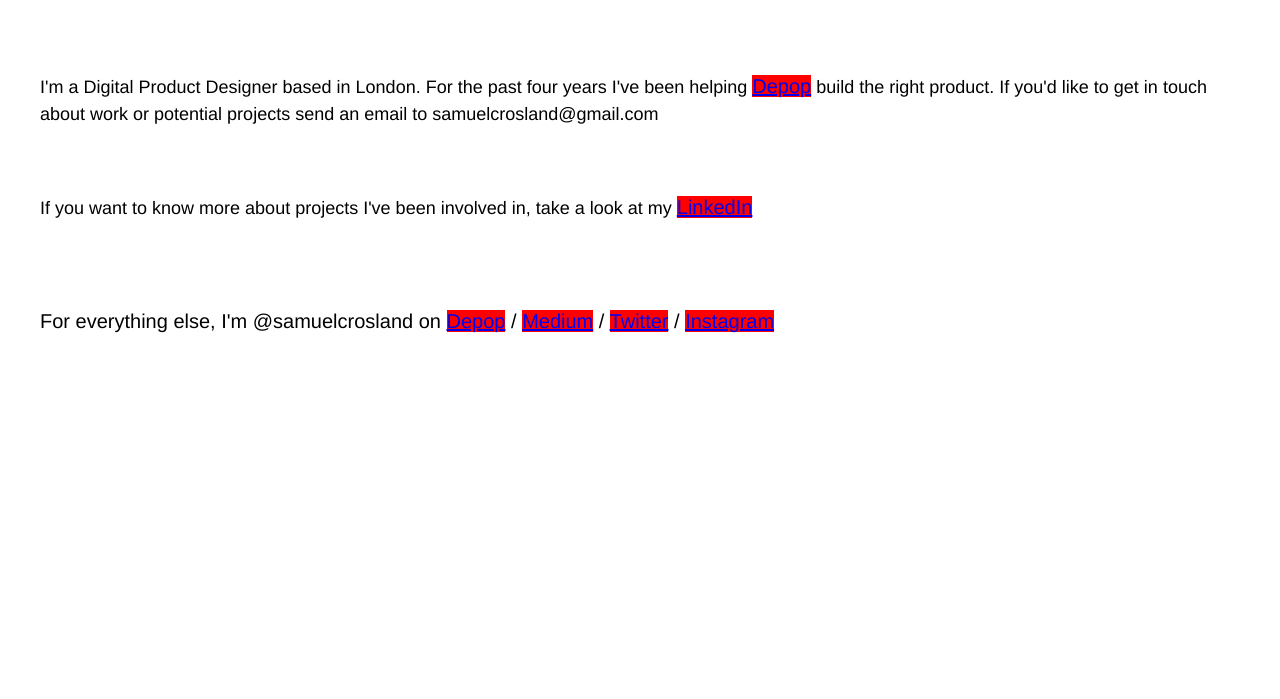
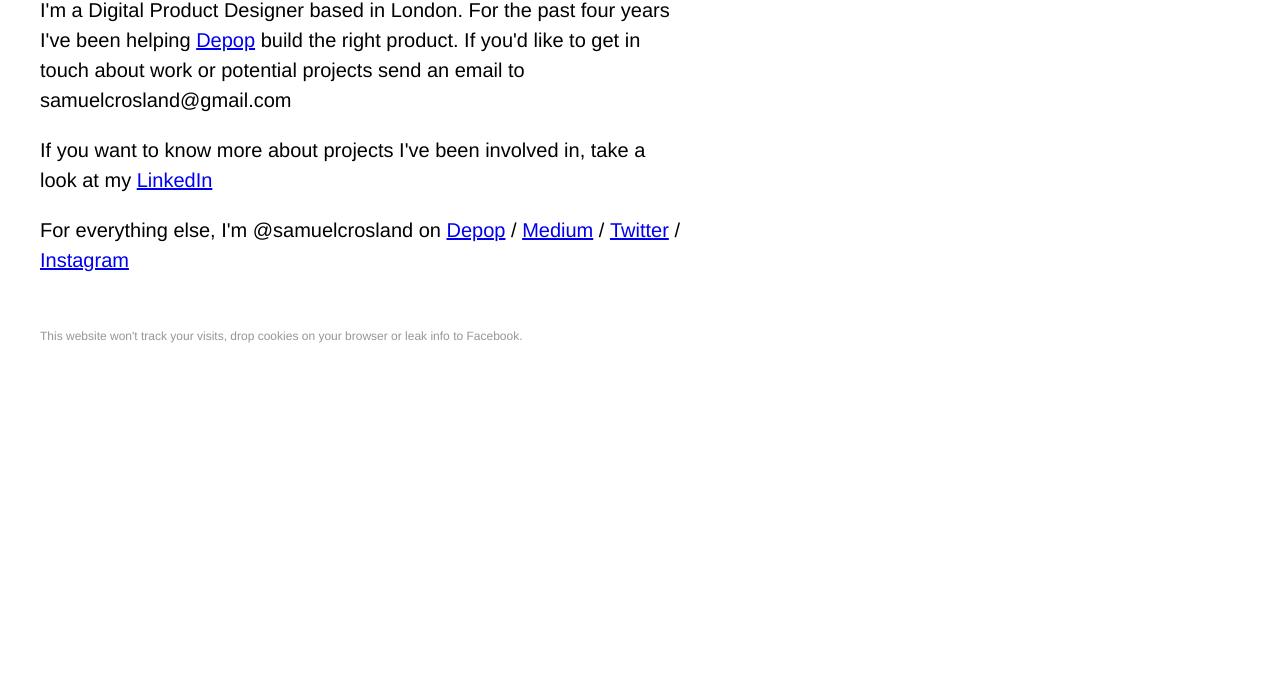
Before and after one commit to samuelcrosland/samuelcrosland.github.io, a plain HTML site: page index.html in a window 1280 px wide. Shown: the part 101-800 px from the top of the page. Drawn offline with Linux system fonts and the light colour scheme.

Commit message:
commit_samuelcrosland.com_v1.4

```diff
--- a/index.html
+++ b/index.html
@@ -2,40 +2,32 @@
   <head>
     <title>Samuel Crosland</title>
     <link rel="stylesheet" href="style.css">
-    <!-- Google Tag Manager -->
-<script>(function(w,d,s,l,i){w[l]=w[l]||[];w[l].push({'gtm.start':
-new Date().getTime(),event:'gtm.js'});var f=d.getElementsByTagName(s)[0],
-j=d.createElement(s),dl=l!='dataLayer'?'&l='+l:'';j.async=true;j.src=
-'https://www.googletagmanager.com/gtm.js?id='+i+dl;f.parentNode.insertBefore(j,f);
-})(window,document,'script','dataLayer','GTM-PT7HMJT');</script>
-<!-- End Google Tag Manager -->
+    <meta name="viewport" content="width=device-width, initial-scale=1.0">
+    <meta name="description" content="The website for Samuel Crosland. A designer and product manager."
+    <meta name="author" content="Samuel Crosland">
   </head>
   <body>
-    <!-- Google Tag Manager (noscript) -->
-<noscript><iframe src="https://www.googletagmanager.com/ns.html?id=GTM-PT7HMJT"
-height="0" width="0" style="display:none;visibility:hidden"></iframe></noscript>
-<!-- End Google Tag Manager (noscript) -->
-    <div class="header">
+    <div class="intro">
       <h1>
         Samuel Crosland
       </h1>
-    </div>
-    <div class="intro">
-
+      <p>
       I'm a Digital Product Designer based in London. For the past four years I've been helping
       <a href="https://www.depop.com">Depop</a>
-      build the right product. If you'd like to get in touch about work or potential projects send an email to
-      samuelcrosland@gmail.com
-      </div>
-      <div class="final">
+      build the right product. If you'd like to get in touch about work or potential projects send an email to samuelcrosland@gmail.com
+    </p>
+<p>
       If you want to know more about projects I've been involved in, take a look at my
       <a href="https://www.linkedin.com/in/samuelcrosland/">LinkedIn</a>
-      </div>
-			<div class="footer">
-        <p>
-          For everything else, I'm @samuelcrosland on <a href="http://www.depop.com/samuelcrosland">Depop</a> / <a href="http://www.medium.com/samuelcrosland">Medium</a> / <a href="http://www.twitter.com/samuelcrosland">Twitter</a> / <a href="http://www.instagram.com/samuelcrosland">Instagram</a>
+      <p>
+      <p>
+      For everything else, I'm @samuelcrosland on <a href="http://www.depop.com/samuelcrosland">Depop</a> / <a href="http://www.medium.com/samuelcrosland">Medium</a> / <a href="http://www.twitter.com/samuelcrosland">Twitter</a> / <a href="http://www.instagram.com/samuelcrosland">Instagram</a>
       </p>
     </div>
 
   </body>
+
+<div class="ps">
+    This website won't track your visits, drop cookies on your browser or leak info to Facebook.
+</div>
 </html>
--- a/style.css
+++ b/style.css
@@ -1,38 +1,36 @@
-body {
-	font-family: helvetica;
-  font-size: 18px;
-  line-height: 1.5;
-}
+
 h1 {
   font-size: 24px;
   font-weight: 700;
 }
+
 a {
-  background-color: red;
   font-size: 20px;
-}
-a.hover {
-
+  font-weight: 500;
 }
 
-header {
-  padding: 0 0 0 0;
+div {
+  padding: 16px 32px 16px 32px;
+  max-width: 640px;
 }
-div {
-  padding: 32px 32px 32px 32px;
-}
+
 div.header {
 
 }
 div.intro {
 }
-div.footer{
+
+div.ps {
+  font-size: 12px;
+  color: #969696;
 }
 p {
-  font-size: 20px
+  font-size: 20px;
+  padding: 0 0 0 0;
 }
-@media (max-width: 400px) {
-  body {
-    font-size: 100px;
-  }
+
+body {
+  font-family: helvetica;
+  font-size: 18px;
+  line-height: 1.5;
 }
```
